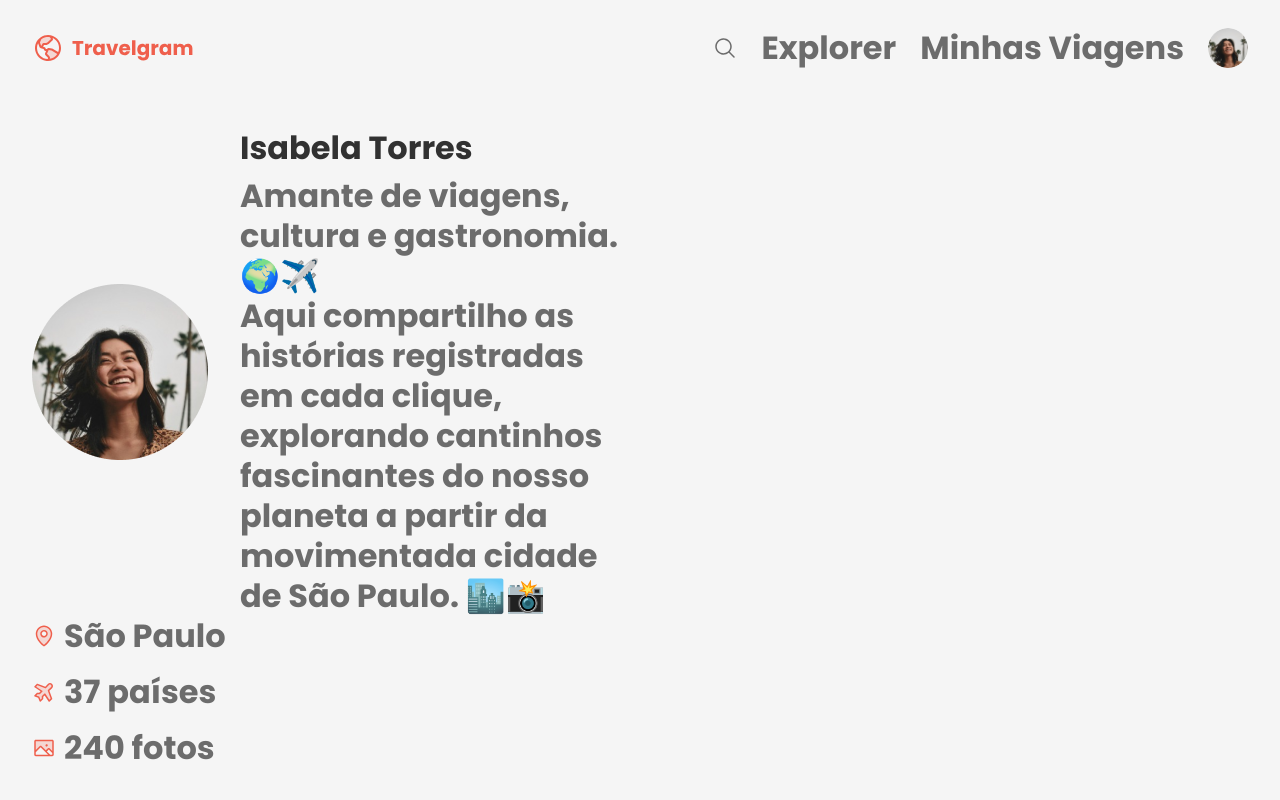
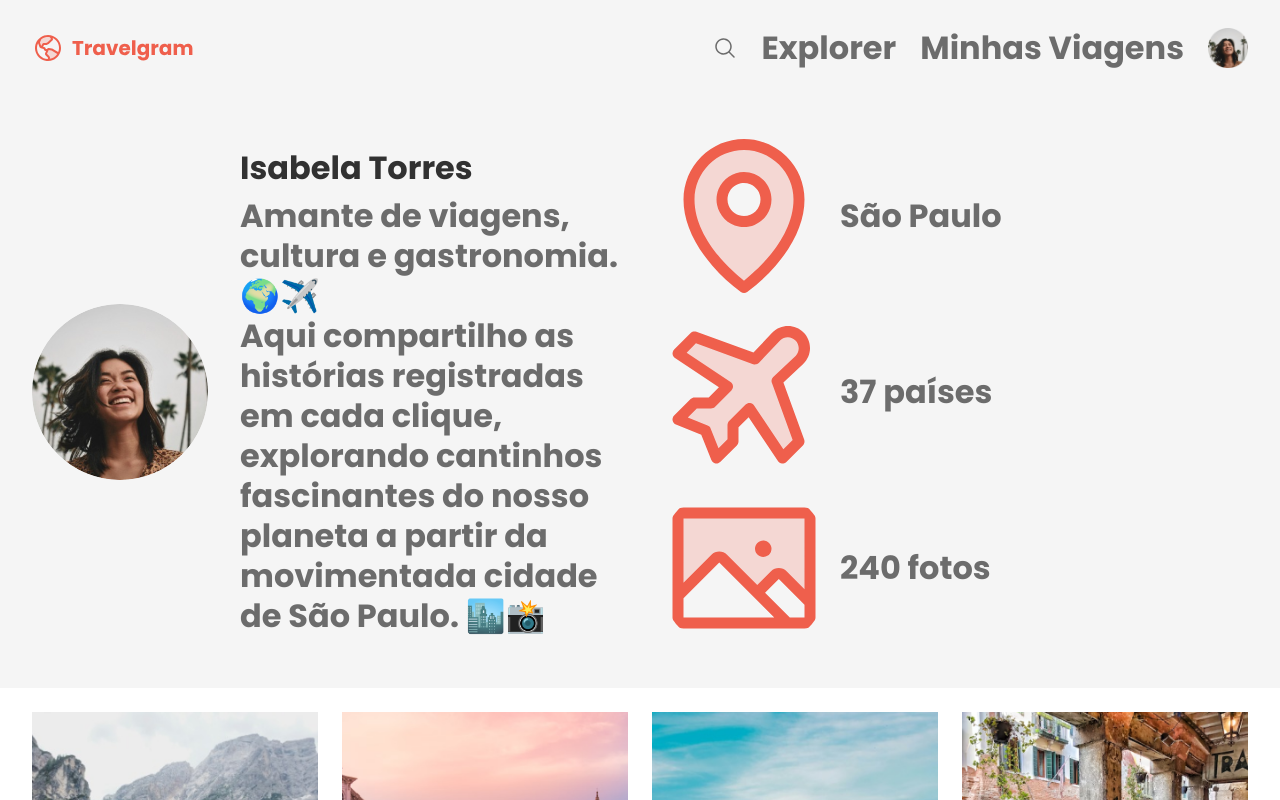
Before and after one commit to thamyrisalves08/PROJETO-TRAVELGRAM, a plain HTML site: page index.html in a window 1280 px wide. Shown: the top 800 px of the page. Drawn offline with Linux system fonts and the light colour scheme.

Commit message:
Ajustes Finais

```diff
--- a/styles/footer.css
+++ b/styles/footer.css
@@ -2,6 +2,7 @@ footer{
   display: flex;
   padding-block: 24px;
   gap: 24px;
+  font: 14px/150% var(--font-family);
 }
 
 footer span:nth-child(1){
--- a/styles/global.css
+++ b/styles/global.css
@@ -15,7 +15,7 @@
 
   --font-family: "Poppins", serif;
   --text-lg: bold 32px/125% var(--font-family);
-  --text:16px/150%;
+  --text:16px/150% var (--font-family);
   --text-md:regular 14px/170% var(--font-family);
   --text-sm:regular 12px/170% var(--font-family);;
 }
--- a/styles/header.css
+++ b/styles/header.css
@@ -19,6 +19,13 @@ header.container{
   max-width: 384px;
 }
 
+#profile img{
+  width: 176px;
+  height: 176px;
+  object-fit: cover;
+  border-radius: 50%;
+}
+
 #profile h1{
   font: var(--text-lg);
   color: var(--text-color-primary);
@@ -26,17 +33,19 @@ header.container{
 }
 
 
-#info {
+.info {
   list-style: none;
   display: flex;
   flex-direction: column;
   gap:16px;
+ font: var(--text-md);
 
-  width: 280px;
+
 }
 
 #info li {
   display: flex;
   align-items: center;
   gap: 8px;
+
 }
--- a/styles/nav.css
+++ b/styles/nav.css
@@ -4,13 +4,13 @@ nav{
   align-items: center;
   line-height: 0;
   padding-block: 20px;
-  background-color: var(--surface-color);
+  /*background-color: var(--surface-color);*/
 
 }
 nav ul{
   list-style: none;
   display: flex;
-  justify-content: space-between;
+  /*justify-content: space-between;*/
   align-items: center;
   padding-block: 8px;
   gap: 24px;
@@ -19,6 +19,10 @@ nav ul{
 nav ul li:last-child img{
   width: 40px;
   height: 40px;
-  object-fit: cover;
-  border-radius: 50%;
+  /*object-fit: cover;
+  border-radius: 50%;*/
 }
+
+nav a{
+  font: var(--text);
+}
```
Also changed, not shown: index.html (+2 -3 lines).
